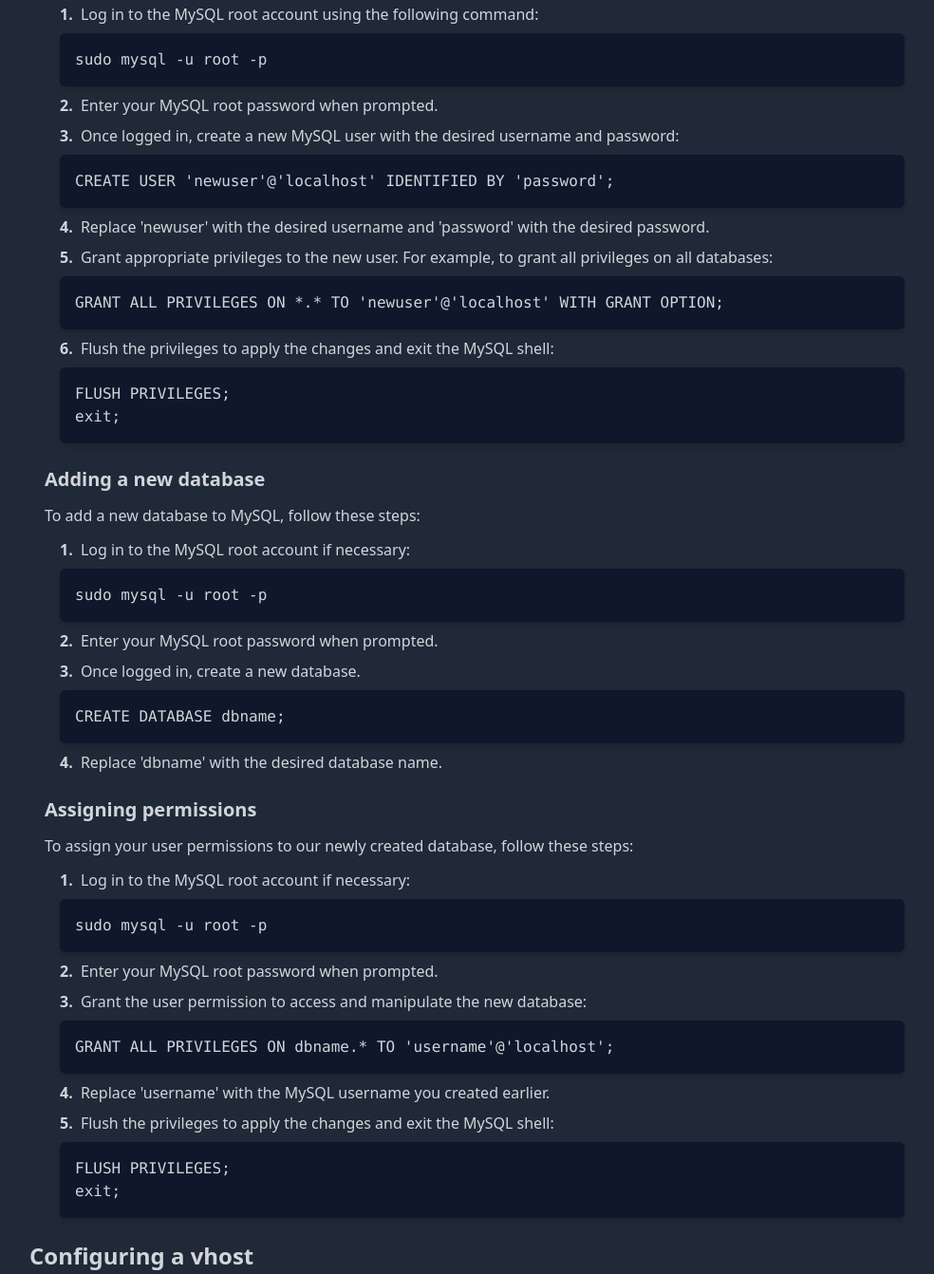
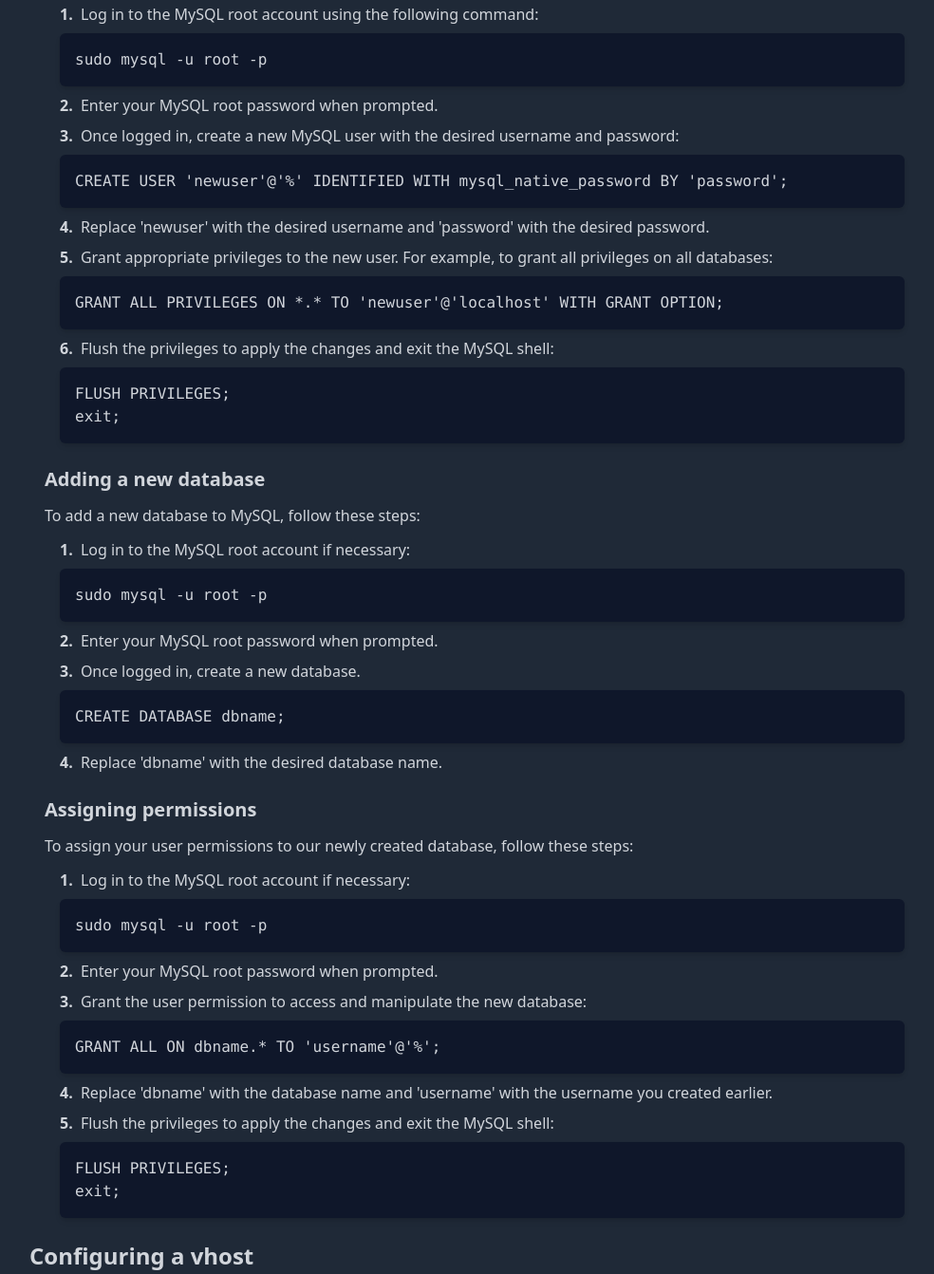
Before and after one commit to luccalaz/documentation-website-project, a website built with webpack: page html/index.html in a window 1280 px wide. Shown: the part 1684-3026 px from the top of the page at 95% size, without its empty margins (257-1241 px from the left). Built offline with nearby package versions, Linux system fonts and the light colour scheme; files whose address does not match are found by name.

Commit message:
Last tweaks

```diff
--- a/html/index.html
+++ b/html/index.html
@@ -101,7 +101,7 @@
                             <li><span>Enter your MySQL root password when prompted.</span></li>
                             <li><span>Once logged in, create a new MySQL user with the desired username and password:</span></li>
                             <code class="code-window">
-                                CREATE USER 'newuser'@'localhost' IDENTIFIED BY 'password';
+                                CREATE USER 'newuser'@'%' IDENTIFIED WITH mysql_native_password BY 'password';
                             </code>
                             <li><span>Replace 'newuser' with the desired username and 'password' with the desired password.</span></li>
                             <li><span>Grant appropriate privileges to the new user. For example, to grant all privileges on all databases:</span></li>
@@ -142,9 +142,9 @@
                             <li><span>Enter your MySQL root password when prompted.</span></li>
                             <li><span>Grant the user permission to access and manipulate the new database:</span></li>
                             <code class="code-window">
-                                GRANT ALL PRIVILEGES ON dbname.* TO 'username'@'localhost';
+                                GRANT ALL ON dbname.* TO 'username'@'%';
                             </code>
-                            <li><span>Replace 'username' with the MySQL username you created earlier.</span></li>
+                            <li><span>Replace 'dbname' with the database name and 'username' with the username you created earlier.</span></li>
                             <li><span>Flush the privileges to apply the changes and exit the MySQL shell:</span></li>
                             <code class="code-window">
                                 FLUSH PRIVILEGES;<br>
```
